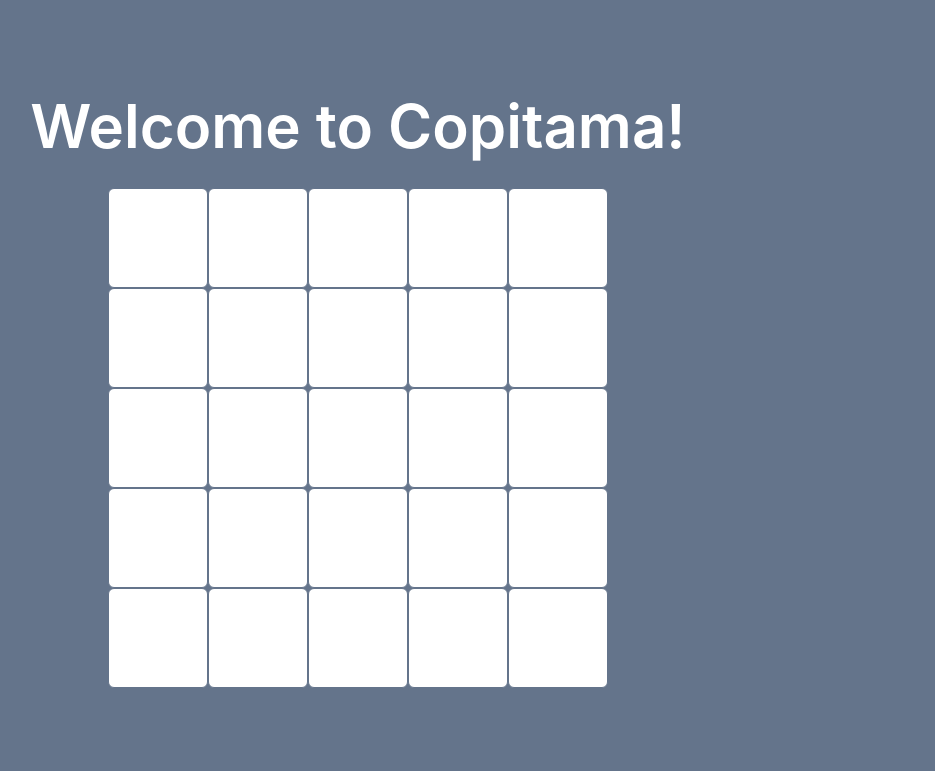
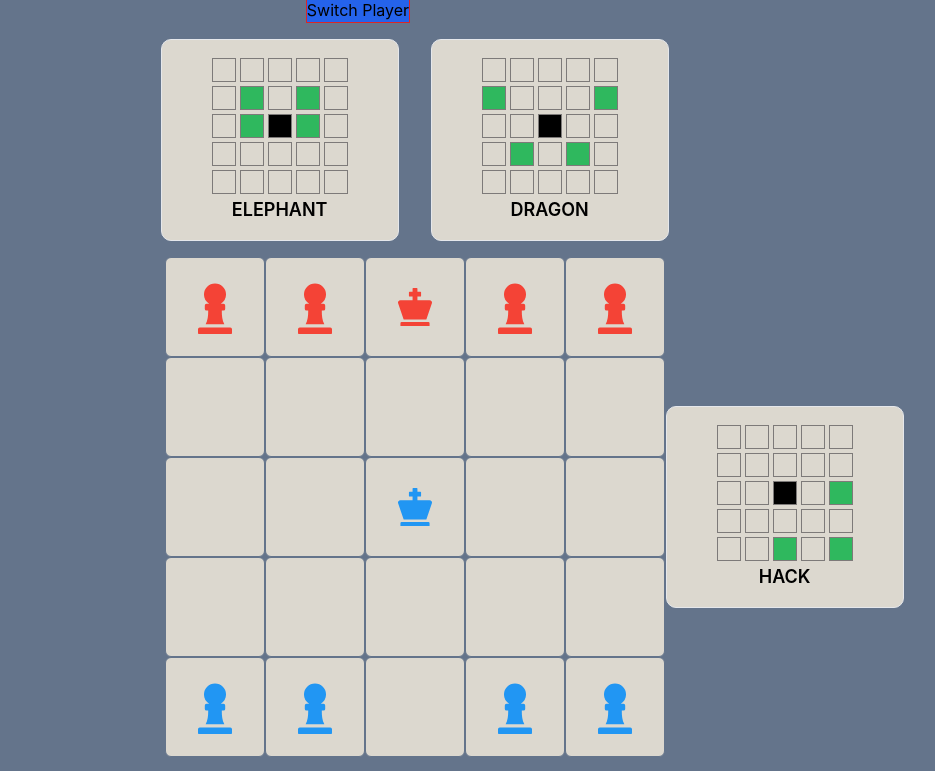
Before and after one commit to Benjamin-Schaap/Copitama, a React (Create React App) app in the folder Frontend/: page / in a window 1280 px wide. Shown: the top 771 px of the page, without its empty margins (282-1217 px from the left). Built offline with nearby package versions, Linux system fonts and the light colour scheme; no server answers.

Commit message:
Add web validation logic but breaks SSE

```diff
--- a/Frontend/src/App.js
+++ b/Frontend/src/App.js
@@ -1,17 +1,74 @@
 import PageHeader from './Components/PageHeader/PageHeader'
 import GameBoard from './Components/GameBoard/GameBoard';
+import MovementCard from './Components/MovementCard/MovementCard';
+import { MoveCard, Movement, GameService } from './Services/gameService';
+import { useState } from 'react';
+
+const tiger = new MoveCard('tiger', [new Movement(0, 1), new Movement(0, -2)]);
+const elephant = new MoveCard('elephant', [new Movement(-1, 0), new Movement(1, 0), new Movement(1, -1), new Movement(-1, -1)]);
+const hackMove = new MoveCard('hack', [new Movement(0, 2,), new Movement(2, 0), new Movement(2, 2)]);
+const crane = new MoveCard('crane', [new Movement(0, -1), new Movement(-1, 1), new Movement(1, 1)]);
+const dragon = new MoveCard('dragon', [new Movement(1, 1), new Movement(-1, 1), new Movement(2, -1), new Movement(-2, -1)]);
+
+const gameService = new GameService()
+
+
 
 function App() {
+
+  const [isPlayer1Turn, setIsPlayer1Turn] = useState(gameService.getIsPlayer1turn())
+  const [player1MoveCards, setPlayer1MoveCards] = useState(gameService.getMoveCardsForPlayer(1))
+  const [player2MoveCards, setPlayer2MoveCards] = useState(gameService.getMoveCardsForPlayer(2))
+  const [floaterMove, setFloaterMove] = useState(gameService.getFloaterMove()[0])
+
+  const switchPlayer = () => {
+
+    gameService.swapPlayerTurn()
+    setIsPlayer1Turn(gameService.getIsPlayer1turn())
+  }
+
+  console.log('moveCards', player1MoveCards)
+
   return (
-    <div className='h-screen bg-slate-500'>
-      <div className='justify-center flex flex-col items-center'>
+    <div className='h-screen bg-slate-500 justify-center flex flex-col items-center'>
+      <PageHeader />
+      <button className='border border-red-600 bg-blue-600' onClick={() => switchPlayer()}>Switch Player</button>
+      <div className='grid grid-flow-col grid-cols-3 m-auto'>
+        <div className='m-auto'>
+          {isPlayer1Turn &&
+            <MovementCard title={hackMove.name} cellsToHighlight={hackMove.movements} />
+          }
+        </div>
+        <div className='m-auto'>
+          <div className='justify-center flex flex-col items-center'>
+            <div className=' center md:flex md:w-full m-auto justify-center'>
+              {
+                player2MoveCards.map((card, index) => {
+                  return <MovementCard key={index} title={card.name} cellsToHighlight={card.movements} />
 
-        <PageHeader />
-        <GameBoard />
+                })
+              }
+            </div>
+            <GameBoard gameService={gameService} />
+            <div className=' center md:flex md:w-full m-auto justify-center'>
+              {
+                player1MoveCards.map((card, index) => {
+                  return <MovementCard key={index} title={card.name} cellsToHighlight={card.movements} />
 
-      </div>
+                })
+              }
+            </div>
 
-    </div>
+          </div>
+        </div>
+        <div className='m-auto'>
+          {!isPlayer1Turn &&
+            <MovementCard title={floaterMove.name} cellsToHighlight={floaterMove.movements} />
+          }
+        </div>
+
+      </div></div>
+
 
   );
 }
--- a/Frontend/src/Components/GameBoard/GameBoard.jsx
+++ b/Frontend/src/Components/GameBoard/GameBoard.jsx
@@ -2,6 +2,7 @@ import React, { useState, useEffect } from "react";
 import axios from 'axios'
 import GameCell from "../GameCell/GameCell";
 import Player from "../PlayerEnum";
+import { MoveCard, Movement, GamePiece, GameService } from "../../Services/gameService";
 
 // TODO: Delete after getting the backend up and running
 // const startingBoard = [{isKing: false, isPawn: true, owner: Player.RED},
@@ -57,52 +58,33 @@ const startingBoard = [{isKing: false, isPawn: false, owner: null},
     {isKing: false, isPawn: false, owner: null}
 ]
 
+const gameService = new GameService()
+
 const GameBoard = () => {
-    const [gameBoard, setBoard] = useState(startingBoard);
+    const [gameBoard, setBoard] = useState(gameService.getBoard());
     const [activeTile, setActiveTile] = useState(null)
+    const [tilesPieceCanMoveto, setTilesPieceCanMoveto] = useState([])
+
+    // TODO: Change this
+    const team = 1
+    const teamColor = Player.BLUE
 
     //formatBackendBoardToFrontEnd
-
-    const convertToDesiredStructure = (board) =>{
-
-        let parsedBoard = null
-
-        try{
-            parsedBoard = JSON.parse(board)
-        } catch(e){
-            console.log('fucked up')
-        }
-
-        let newBoard = [];
-
-        parsedBoard.forEach(row => {
-            row.forEach(cell => {
-                if (cell === null) {
-                    newBoard.push({ isKing: false, isPawn: false, owner: null });
-                } else {
-                    newBoard.push({
-                    isKing: cell.isMasterMonk,
-                    isPawn: !cell.isMasterMonk,
-                    owner: cell.team === 1 ? "red" : "blue"
-                  });
-                }
-              });
-        })
-
-        return newBoard;
-      }
 
 
     useEffect(() => {
         console.log(`activeTile has changed to: ${activeTile}`);
-      }, [activeTile]);
+        console.log('tilesPieceCanMoveTo', tilesPieceCanMoveto)
+        console.log(tilesPieceCanMoveto.includes(13))
+      }, [activeTile, tilesPieceCanMoveto]);
 
     useEffect(() => {
     const source = new EventSource('http://localhost:5000/realtime-feed');
 
     source.onmessage = (event) => {
         console.log('Received new data from SSE')
-        setBoard(convertToDesiredStructure(event.data));
+        console.log(event.data)
+        setBoard(gameService.convertToDesiredStructure(event.data));
     };
 
     // end the SSE connection when component dismounts
@@ -112,11 +94,6 @@ const GameBoard = () => {
     }, []);
 
     const movePieceIfPossible = async (index) => {
-
-        // console.log(index)
-        // console.log('active', activeTile, 'index', index)
-        // console.log(gameBoard[activeTile].owner !== null)
-        // console.log(gameBoard[activeTile].owner !== gameBoard[index].owner)
 
         if (activeTile === null){
             setActiveTile(index);
@@ -139,32 +116,46 @@ const GameBoard = () => {
                   }});
             } catch(error){
                 console.error(error)
+                console.log('Continuing locally')
             }
 
             setActiveTile(null)
+            setTilesPieceCanMoveto([])
             return
+        }
+
+        if (gameBoard[index].owner === teamColor){ //TODO: refactor to not use color
+            setTilesPieceCanMoveto(getAvailableMovesForCell(index))
+        }else{
+            setTilesPieceCanMoveto([])
         }
 
         setActiveTile(index)
 
     }
 
+    const getAvailableMovesForCell = (index) => {
 
-    // const movePiece = async (e) => {
-    //     e.preventDefault();
-    //     try {
-    //       const response = await fetch('/move', {
-    //         method: 'POST',
-    //         headers: { 'Content-Type': 'application/json' },
-    //         body: JSON.stringify({ currentPosition, destination })
-    //       });
-    //       const data = await response.json();
-    //       setMoveValid(data.moveValid);
-    //     } catch (error) {
-    //       console.error(error);
-    //     }
-    //   };
+        if (gameBoard[index] === null || gameBoard[index].owner !== teamColor){
+            return null
+        }
 
+        let currentRow = Math.floor(index / 5)
+        let currentCol = index % 5
+
+
+        const cells = gameService.getAvailableMovesForPiece([currentRow, currentCol], gameService.getMoveCardsForPlayer(team), team)
+        console.log([currentRow, currentCol])
+        console.log(cells)
+
+        let formattedCells = []
+
+        cells.forEach(cell => {
+            formattedCells.push((cell[0] * 5) + cell[1])
+        })
+
+        return formattedCells
+    }
 
 
 
@@ -180,7 +171,8 @@ const GameBoard = () => {
                     isKing={tile.isKing}
                     isPawn={tile.isPawn}
                     owner={tile.owner}
-                    isActive={activeTile === index} />
+                    isActive={activeTile === index}
+                    shouldHighlight={tilesPieceCanMoveto.includes(index)} />
             ))}
 
         </div>
--- a/Frontend/src/Components/GameCell/GameCell.jsx
+++ b/Frontend/src/Components/GameCell/GameCell.jsx
@@ -6,7 +6,7 @@ import cx from 'classnames';
 
 
 
-  const GameCell = ({ owner, isKing, isPawn, index, handleClick, isActive }) => {
+  const GameCell = ({ owner, isKing, isPawn, index, handleClick, isActive, shouldHighlight }) => {
 
     let getColor = () => {
 
@@ -20,8 +20,11 @@ import cx from 'classnames';
     // TODO: Only active if the cell belongs to that player.
     let getActiveTheme = () => {
 
-      if ((!isKing && !isPawn) || !isActive){
-        return 'border-slate-500 bg-white'
+      if (shouldHighlight){
+        console.log('highlight hit')
+        return "border-1 bg-yellow-300 border-yellow-400"
+      } else if ((!isKing && !isPawn) || !isActive){
+        return 'border-slate-500 bg-[#dcd8cf]' // bg-white
       }
 
       if (owner === Player.BLUE){
--- /dev/null
+++ b/Frontend/src/Components/MovementCard/MovementCard.jsx
@@ -0,0 +1,69 @@
+import React, { useState } from "react";
+import cx from 'classnames';
+
+
+
+  const MovementCard = ({ title, cellsToHighlight = [] }) => {
+
+    //cellsToHighlight = [[0,2], [0, -2], [1,0]]
+
+    // the piece is always in the middle of the board in a movement card.
+    const piecePosition = [2,2]
+
+    const getHighlightedCells = ( cellsToHighlight ) => {
+
+
+        // HEX COLORS
+        //#eaed93
+        // #918672
+        // #2FB85E
+
+        let grid = Array.from({ length: 5 }, () => Array.from({ length: 5 }, () => null));
+
+        cellsToHighlight.forEach( movement => {
+
+            const newRow = piecePosition[0] + movement.vertical
+            const newCol = piecePosition[1] + movement.horizontal
+
+            grid[newRow][newCol] = '#2FB85E'
+
+        })
+
+        grid[piecePosition[0]][piecePosition[1]] = '#000000'
+
+        return grid
+    }
+
+    const board = getHighlightedCells(cellsToHighlight)
+
+    const getCellColor = (cell) => {
+        if (cell === '#000000'){
+            return 'bg-[#000000]'
+        } else if (cell === '#2FB85E'){
+            return 'bg-[#2FB85E]'
+        } else{
+            return ''
+        }
+    }
+
+
+
+    return (
+      <div className=" border bg-[#dcd8cf] rounded-[10px] m-4 py-4 px-12 text-center">
+
+            {board.map((row, rowIndex) => (
+                <div key={rowIndex} className='flex'>
+                {row.map((cell, colIndex) => (
+                    <div key={colIndex} className={cx('w-6 h-6 border border-[#7D7A79] m-[2px]', getCellColor(cell))} />
+                ))}
+            </div>
+      ))}
+
+        <p className=" text-lg font-semibold">{title.toUpperCase()}</p>
+
+
+      </div>
+    );
+  };
+
+export default MovementCard
--- /dev/null
+++ b/Frontend/src/Services/gameService.js
@@ -0,0 +1,170 @@
+import Player from "../Components/PlayerEnum";
+
+export class MoveCard {
+    constructor(name, movements) {
+        this.name = name;
+        this.movements = movements;
+    }
+
+    equals(otherMoveCard) {
+        if (this.name !== otherMoveCard.name) return false;
+    }
+}
+
+export class Movement {
+    constructor(horizontal, vertical) {
+        this.horizontal = horizontal;
+        this.vertical = vertical;
+    }
+
+    equals(otherMovement) {
+        return this.horizontal === otherMovement.horizontal && this.vertical === otherMovement.vertical;
+    }
+}
+
+export class GamePiece {
+    constructor(isMasterMonk, team) {
+        this.isMasterMonk = isMasterMonk;
+        this.team = team;
+    }
+}
+
+const tiger = new MoveCard('tiger', [new Movement(0, 1), new Movement(0, -2)]);
+const elephant = new MoveCard('elephant', [new Movement(-1, 0), new Movement(1, 0), new Movement(1, -1), new Movement(-1, -1)]);
+const hackMove = new MoveCard('hack', [new Movement(0, 2,), new Movement(2, 0), new Movement(2, 2)]);
+const crane = new MoveCard('crane', [new Movement(0, -1), new Movement(-1, 1), new Movement(1, 1)]);
+const dragon = new MoveCard('dragon', [new Movement(1, 1), new Movement(-1, 1), new Movement(2, -1), new Movement(-2, -1)]);
+
+export class GameService {
+
+    #history
+    #gameBoard
+    #player1MoveCards
+    #player2MoveCards
+    #isPlayer1Turn
+    #gameOver
+    #floaterMove
+
+
+    constructor() {
+
+        this.gameBoard = [[{ isKing: false, isPawn: true, owner: Player.RED },
+        { isKing: false, isPawn: true, owner: Player.RED },
+        { isKing: true, isPawn: false, owner: Player.RED },
+        { isKing: false, isPawn: true, owner: Player.RED },
+        { isKing: false, isPawn: true, owner: Player.RED }], // 5 of red's pieces
+        [{ isKing: false, isPawn: false, owner: null },
+        { isKing: false, isPawn: false, owner: null },
+        { isKing: false, isPawn: false, owner: null },
+        { isKing: false, isPawn: false, owner: null },
+        { isKing: false, isPawn: false, owner: null }],
+        [{ isKing: false, isPawn: false, owner: null },
+        { isKing: false, isPawn: false, owner: null },
+        { isKing: true, isPawn: false, owner: Player.BLUE },
+        { isKing: false, isPawn: false, owner: null },
+        { isKing: false, isPawn: false, owner: null }],
+        [{ isKing: false, isPawn: false, owner: null },
+        { isKing: false, isPawn: false, owner: null },
+        { isKing: false, isPawn: false, owner: null },
+        { isKing: false, isPawn: false, owner: null },
+        { isKing: false, isPawn: false, owner: null }],
+        [{ isKing: false, isPawn: true, owner: Player.BLUE },
+        { isKing: false, isPawn: true, owner: Player.BLUE },
+        { isKing: false, isPawn: false, owner: null },
+        { isKing: false, isPawn: true, owner: Player.BLUE },
+        { isKing: false, isPawn: true, owner: Player.BLUE }]]
+
+        this.#isPlayer1Turn = true
+
+        // History of moves
+        this.history = [];
+        this.player1MoveCards = [tiger, crane];
+        this.player2MoveCards = [elephant, dragon];
+        this.floaterMove = [hackMove];
+        this.gameOver = false;
+
+    }
+
+    convertToDesiredStructure = (board) => {
+
+        let newBoard = [];
+
+        board.forEach(row => {
+            row.forEach(cell => {
+                if (cell.owner === null) {
+                    newBoard.push({ isKing: false, isPawn: false, owner: null });
+                } else {
+                    newBoard.push({
+                        isKing: cell.isKing,
+                        isPawn: !cell.isKing,
+                        owner: cell.owner === 'red' ? "red" : "blue"
+                    });
+                }
+            });
+        })
+
+        return newBoard;
+    }
+
+    getBoard = () => {
+        return this.convertToDesiredStructure(this.gameBoard)
+    }
+
+    getIsPlayer1turn = () => {
+        return this.isPlayer1Turn
+    }
+
+    swapPlayerTurn = () => {
+        this.isPlayer1Turn = !this.isPlayer1Turn
+    }
+
+    getMoveCardsForPlayer = (team) => {
+        if (team === 1) {
+            return this.player1MoveCards
+        }
+
+        return this.player2MoveCards
+    }
+
+    getFloaterMove = () => {
+        return this.floaterMove
+    }
+
+    getAvailableMovesForPiece = (pieceLocation, moveCards, team) => {
+        let validMoves = [];
+        let pieceRowCoord = pieceLocation[0];
+        let pieceColCoord = pieceLocation[1];
+
+
+        moveCards.forEach(moveCard => {
+            moveCard.movements.forEach(movement => {
+                let newRowCoord = pieceRowCoord + movement.vertical;
+                let newColCoord = pieceColCoord + movement.horizontal;
+
+
+                // reflect the vertical value for player 2, since they're on the bottom
+                if (team === 2) {
+                    newRowCoord = pieceRowCoord + movement.vertical * -1;
+                }
+
+
+
+                // make sure the movement would still be on the board
+                if (0 <= newRowCoord && newRowCoord < 5 && 0 <= newColCoord && newColCoord < 5) {
+
+
+                    let cell = this.gameBoard[newRowCoord][newColCoord]
+
+                    // if the space is empty, or the cell is inhabited by an enemy player, it's a valid move
+                    if (cell == null || cell.team !== team) {
+                        validMoves.push([newRowCoord, newColCoord])
+                    }
+
+                }
+
+            })
+        })
+
+        return validMoves
+    }
+}
```
Also changed, not shown: 2 other files (tests, documents, lock files or other folders).
